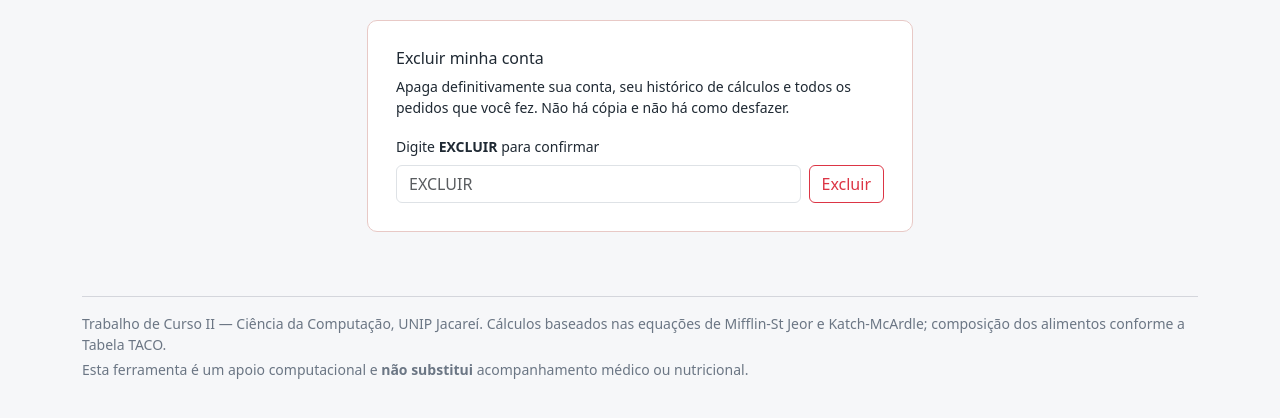
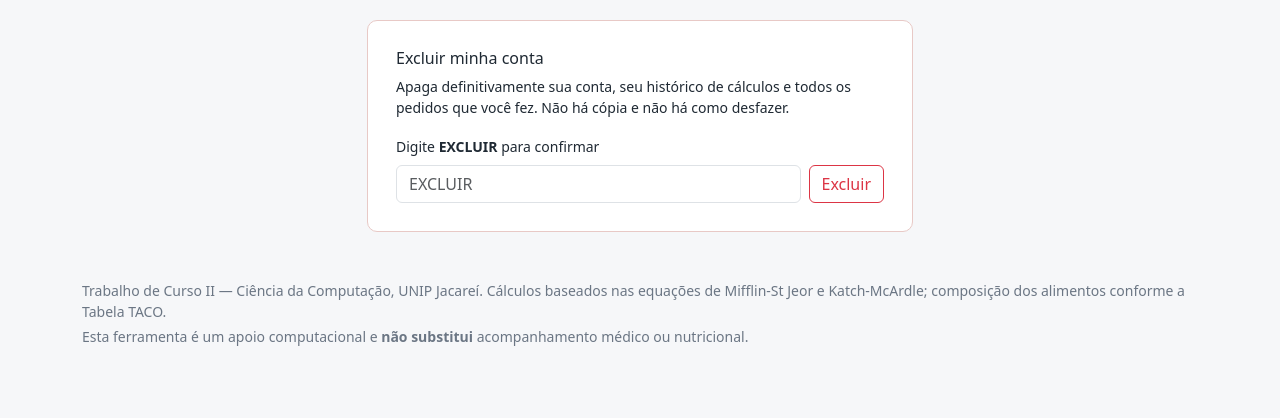
Before and after one commit to gabrielluque/tcc-nutricao, a Flask app: page /conta in a window 1280 px wide. Shown: the part 243-661 px from the top of the page. Run offline with Flask 3, Linux system fonts and the light colour scheme; the visitor is signed in with stand-in values (Sample User, id 1); data comes from the database, SQL or seed files in the repository.

Commit message:
base.html: ponto da marca e rodape sem regua
Barra de topo ganha o quadradinho verde da marca; o rodape perde o <hr> e passa a usar a borda da classe .rodape.

```diff
--- a/templates/base.html
+++ b/templates/base.html
@@ -21,6 +21,7 @@
 <nav class="navbar navbar-expand-lg barra-topo">
   <div class="container">
     <a class="navbar-brand" href="{{ url_for('calcular') if session.usuario_id else url_for('login') }}">
+      <span class="marca-ponto" aria-hidden="true"></span>
       Plano Nutricional
     </a>
     {% if session.usuario_id %}
@@ -48,8 +49,7 @@
   {% block conteudo %}{% endblock %}
 </main>
 
-<footer class="container py-4 texto-suave small">
-  <hr>
+<footer class="container py-4 texto-suave small rodape">
   <p class="mb-1">
     Trabalho de Curso II — Ciência da Computação, UNIP Jacareí.
     Cálculos baseados nas equações de Mifflin-St Jeor e Katch-McArdle;
```
